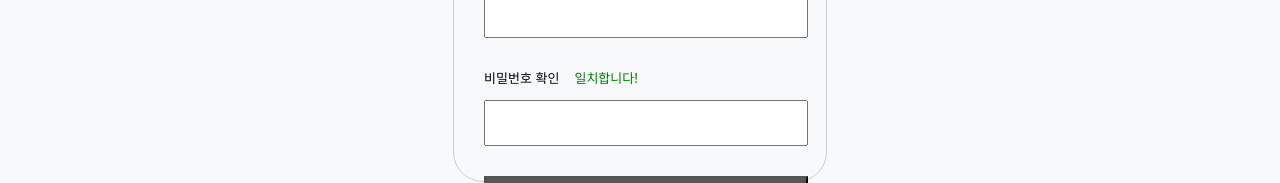
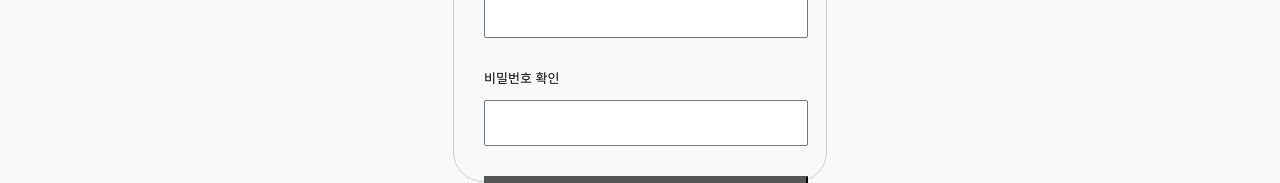
Before and after one commit to dododokk/24BitClub-React, a React (Create React App) app: page /register in a window 1280 px wide. Shown: the part 456-639 px from the top of the page. Built offline with nearby package versions, Linux system fonts and the light colour scheme.

Commit message:
회원가입 오류 해결

```diff
--- a/src/component/Register.js
+++ b/src/component/Register.js
@@ -46,7 +46,7 @@ function Register() {
             <Input title="아이디" type="text" value={inputId} onChange={handleIdChange} />
             <Input title="비밀번호" type="password" value={inputPw} onChange={handlePwChange} />
             <Input title="비밀번호 확인" type="password" value={confirmPw} onChange={handlePwCheck} check={checkPw}
-            warning = {checkPw ? "※ 비밀번호가 일치하지 않습니다." : "일치합니다!"} />
+            warning = {confirmPw === "" ? "" : checkPw ? "※ 비밀번호가 일치하지 않습니다." : "일치합니다!"} />
             <button id="idBtn" onClick={handleRegister}>회원가입</button>
         </div>
     );
```
